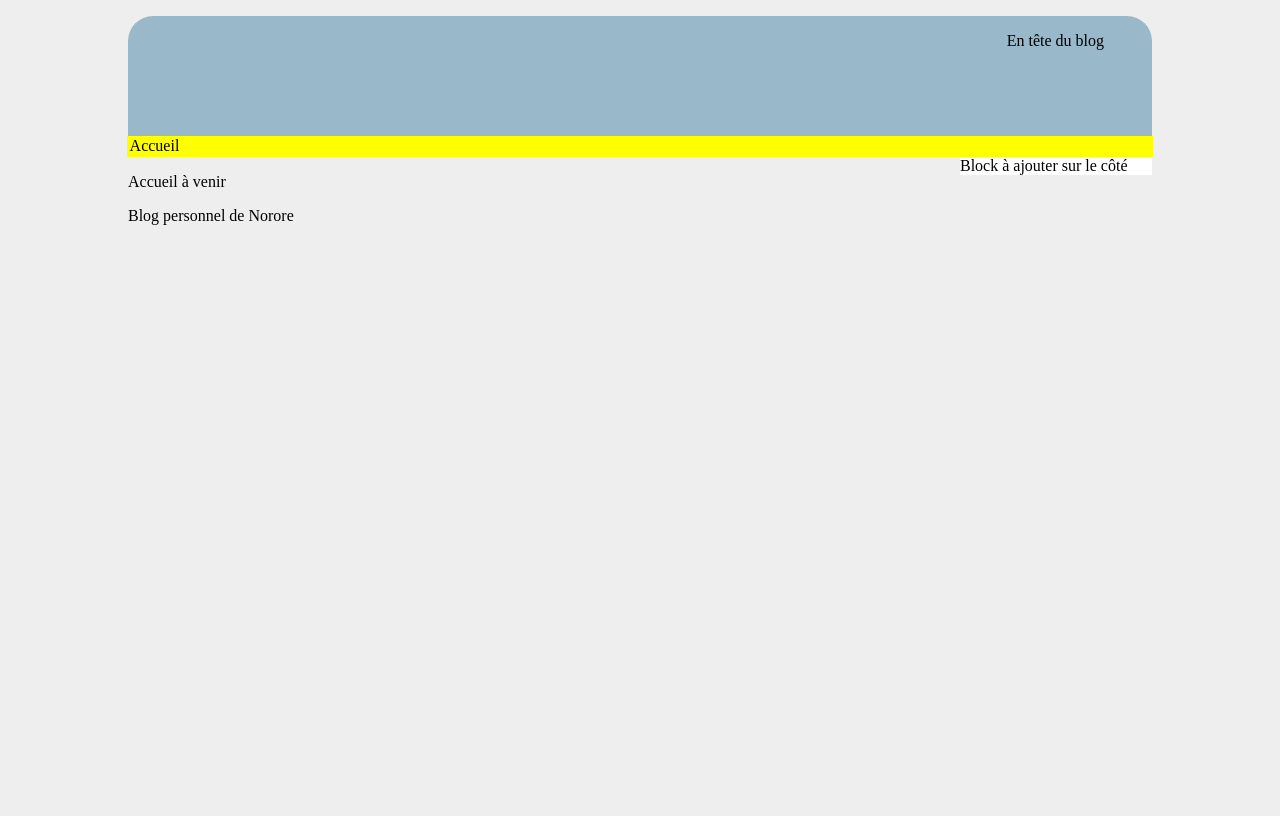
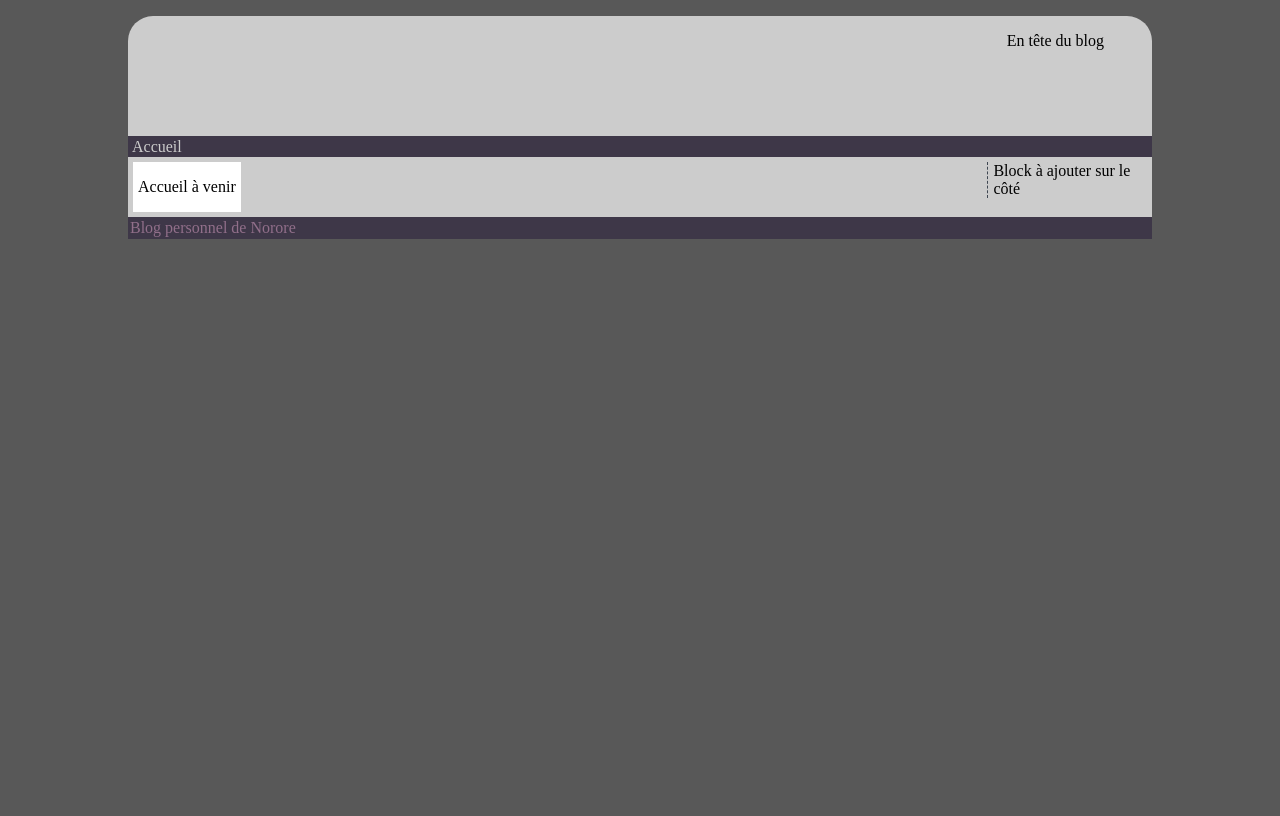
Before and after one commit to Norore/blog-django, a Python web app: template blog/templates/home.html in a window 1280 px wide. Before the commit the page ends 225 px from the top, so only its background shows below. Run offline with Jinja, Linux system fonts and the light colour scheme; the template is opened without the code that fills it, so the values that code supplies are empty.

Commit message:
Update style

```diff
--- a/blog/blog/urls.py
+++ b/blog/blog/urls.py
@@ -15,7 +15,11 @@ Including another URLconf
 """
 from django.conf.urls import include, url
 from django.contrib import admin
+from Blog import views
+from django.conf import settings
+from django.conf.urls.static import static
 
 urlpatterns = [
+    url(r'^$', views.index),
     url(r'^admin/', include(admin.site.urls)),
-]
+] + static(settings.MEDIA_URL, document_root=settings.MEDIA_ROOT)
--- a/blog/static/css/stylesheet.css
+++ b/blog/static/css/stylesheet.css
@@ -1,12 +1,20 @@
+html, body{
+    height: 100%;
+    margin: 0;
+    padding: 0;
+}
+
 body {
-    background: #eee;
+    background: #585858;
+    min-height: 100%;
+    padding: 0 10px auto;
     margin: 0 auto;
-    padding: 0 auto;
+    position: relative;
 }
 
 /* main header part */
 header#mainheader {
-    background: #99B8C9;
+    background: #ccc;
     height: 120px;
     margin: auto;
     margin-top: 1em;
@@ -21,40 +29,60 @@ header#mainheader p {
 
 /* main navigation menu part */
 nav#mainmenu {
-    background: yellow;
+    background: #3e3748;
     margin: 0 auto;
-    padding: 1px;
     width: 80%;
-    height: 1.2em;
+    height: 1.3em;
 }
 nav#mainmenu ul {
     margin: 0 auto;
-    padding: 0;
+    padding: 1px 2px;
     list-style: outside none none;
     font-size: 1.0em;
+    line-height: 1.3em;
 }
 nav#mainmenu ul li {
     padding-left: 0.1em;
+    color: #ccc;
+    padding-left: 2px;
 }
 
 /* main section part */
 section#main {
-    width: 65%;
-    margin: 0px;
+    background: #ccc;
+    width: 80%;
+    margin: 0 auto;
     margin-left: 10%;
+    overflow: auto;
+    padding: 0;
+}
+section#content {
     float: left;
+    padding: 0 5px;
+    background: white;
+    margin: 5px;
 }
 aside#quickmenu {
-    background: white;
-    margin: 0px;
-    margin-right: 10%;
+    background: #ccc;
+    border-left: 1px dashed #3e4651;
+    margin: 0 auto;
+    margin-top: 5px;
     float: right;
     width: 15%;
+    padding: 0 5px;
 }
 
 /* main footer part */
 footer#mainfooter {
-    clear: both;
+    background: #3e3748;
+    color: #916F8A;
     width: 80%;
     margin: 0 auto;
+    margin-left: 10%;
+    padding: 0;
+    overflow: auto;
 }
+footer#mainfooter p{
+    padding: 2px;
+    margin: 0 auto;
+}
--- a/blog/templates/base.html
+++ b/blog/templates/base.html
@@ -13,11 +13,15 @@
             </ul>
         </nav>
         <section id="main">
-        {% block content %}{% endblock %}
-        </section>
+            <section id="content">
+                {% block content %}{% endblock %}
+            </section>
             <aside id="quickmenu">
                 Block à ajouter sur le côté
             </aside>
-        <footer id="mainfooter">Blog personnel de Norore</footer>
+        </section>
+        <footer id="mainfooter">
+            <p>Blog personnel de Norore</p>
+        </footer>
     </body>
 </html>
```
